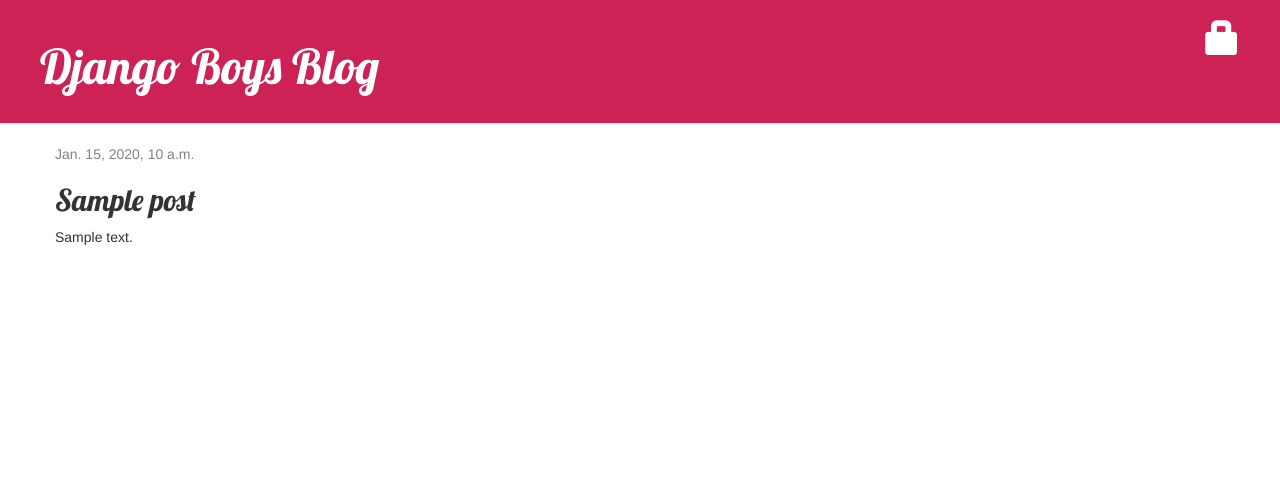
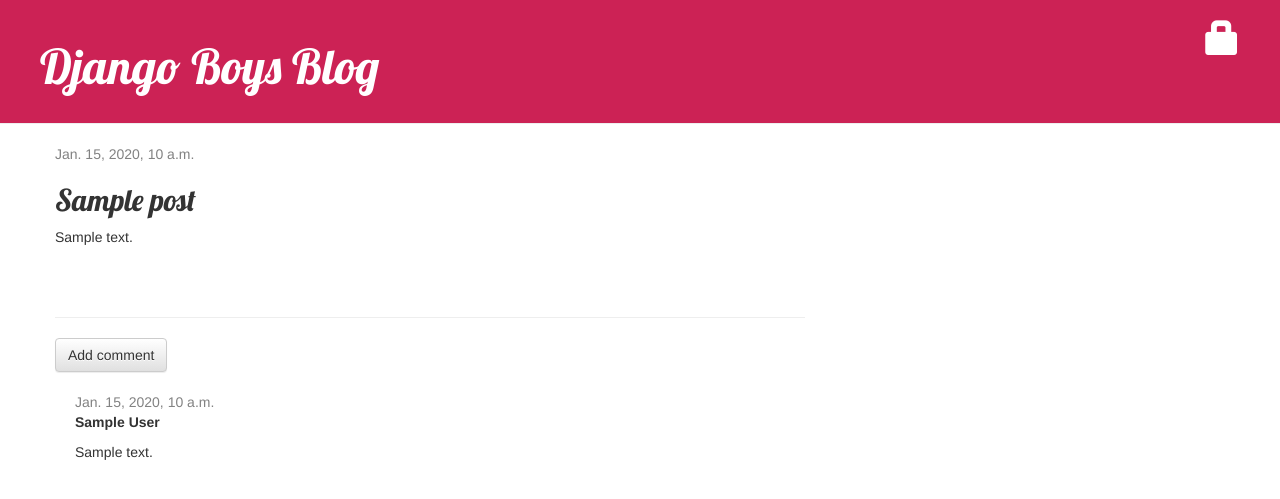
Before and after one commit to kvacha13/my-second-blog, a Django app: page /post/1/ in a window 1280 px wide. Shown: the top 499 px of the page. Run offline with Django 3.2, Linux system fonts and the light colour scheme; tables that the repository leaves empty hold one stand-in row (values such as "Sample post"); some libraries are stand-ins or nearby versions.

Commit message:
Added comment fucntion.

```diff
--- a/myblog/admin.py
+++ b/myblog/admin.py
@@ -1,6 +1,7 @@
 from django.contrib import admin
-from .models import Post
+from .models import Post, Comment
 
 
 # Register your models here.
 admin.site.register(Post)
+admin.site.register(Comment)
--- a/myblog/models.py
+++ b/myblog/models.py
@@ -14,5 +14,23 @@ class Post(models.Model):
         self.published_date = timezone.now()
         self.save()
 
+    def approved_comments(self):
+        return self.comments.filter(approved_comment=True)
+
     def __str__(self):
         return self.title
+
+
+class Comment(models.Model):
+    post = models.ForeignKey('myblog.Post', on_delete=models.CASCADE, related_name='comments')
+    author = models.CharField(max_length=200)
+    text = models.TextField()
+    created_date = models.DateTimeField(default=timezone.now)
+    approved_comment = models.BooleanField(default=False)
+
+    def approve(self):
+        self.approved_comment = True
+        self.save()
+
+    def __str__(self):
+        return self.text
--- a/myblog/static/css/blog.css
+++ b/myblog/static/css/blog.css
@@ -44,3 +44,7 @@ h1, h2, h3, h4 {
 .post h2 a, .post h2 a:visited {
     color: #000000;
 }
+
+.comment {
+    margin: 20px 0px 20px 20px;
+}
--- a/myblog/templates/blog/post_detail.html
+++ b/myblog/templates/blog/post_detail.html
@@ -17,4 +17,24 @@
         <h2>{{ post.title }}</h2>
         <p>{{ post.text|linebreaksbr }}</p>
     </div>
+    <hr>
+    <a class="btn btn-default" href="{% url 'add_comment_to_post' pk=post.pk %}">Add comment</a>
+        {% for comment in post.comments.all %}
+            {% if user.is_authenticated or comment.approved_comment %}
+            <div class="comment">
+                <div class="date">
+                    {{ comment.created_date }}
+                    {% if not comment.approved_comment %}
+                        <a class="btn btn-default" href="{% url 'comment_remove' pk=comment.pk %}"><span class="glyphicon glyphicon-remove"></span></a>
+                        <a class="btn btn-default" href="{% url 'comment_approve' pk=comment.pk %}"><span class="glyphicon glyphicon-ok"></span></a>
+                    {% endif %}
+                </div>
+                <strong>{{ comment.author }}</strong>
+                <p>{{ comment.text|linebreaks }}</p>
+            </div>
+            {% endif %}
+        {% empty %}
+            <p>No comments here yet :(</p>
+        {% endfor %}
+
 {% endblock %}
--- a/myblog/templates/blog/post_list.html
+++ b/myblog/templates/blog/post_list.html
@@ -8,6 +8,7 @@
             </div>
             <h1><a href="{% url 'post_detail' pk=post.pk %}">{{ post.title }}</a></h1>
             <p>{{ post.text|linebreaksbr }}</p>
+             <a href="{% url 'post_detail' pk=post.pk %}">Comments: {{ post.approved_comments.count }}/{{ post.comments.count }}</a>
         </div>
     {% endfor %}
 {% endblock %}
--- a/myblog/urls.py
+++ b/myblog/urls.py
@@ -9,5 +9,8 @@ urlpatterns = [
     path('drafts/', views.post_draft_list, name='post_draft_list'),
     path('post/<pk>/publish/', views.post_publish, name='post_publish'),
     path('post/<pk>/remove/', views.post_remove, name='post_remove'),
+    path('post/<int:pk>/comment/', views.add_comment_to_post, name='add_comment_to_post'),
+    path('comment/<int:pk>/approve/', views.comment_approve, name='comment_approve'),
+	path('comment/<int:pk>/remove/', views.comment_remove, name='comment_remove'),
 
 ]
--- a/myblog/views.py
+++ b/myblog/views.py
@@ -1,7 +1,7 @@
 from django.shortcuts import render, get_object_or_404
 from django.utils import timezone
-from .models import Post
-from .forms import PostForm
+from .models import Post, Comment
+from .forms import PostForm, CommentForm
 from django.shortcuts import redirect
 from django.contrib.auth.decorators import login_required
 
@@ -60,3 +60,28 @@ def post_remove(request, pk):
     post = get_object_or_404(Post, pk=pk)
     post.delete()
     return redirect('post_list')
+
+def add_comment_to_post(request, pk):
+    post = get_object_or_404(Post, pk=pk)
+    if request.method == "POST":
+        form = CommentForm(request.POST)
+        if form.is_valid():
+            comment = form.save(commit=False)
+            comment.post = post
+            comment.save()
+            return redirect('post_detail', pk=post.pk)
+    else:
+        form = CommentForm()
+    return render(request, 'blog/add_comment_to_post.html', {'form': form})
+
+@login_required
+def comment_approve(request, pk):
+    comment = get_object_or_404(Comment, pk=pk)
+    comment.approve()
+    return redirect('post_detail', pk=comment.post.pk)
+
+@login_required
+def comment_remove(request, pk):
+    comment = get_object_or_404(Comment, pk=pk)
+    comment.delete()
+    return redirect('post_detail', pk=comment.post.pk)
```
Also changed, not shown: myblog/forms.py (+8 -1 lines), myblog/templates/blog/add_comment_to_post.html (added, +9 -0 lines), myblog/migrations/0002_comment.py (added).
